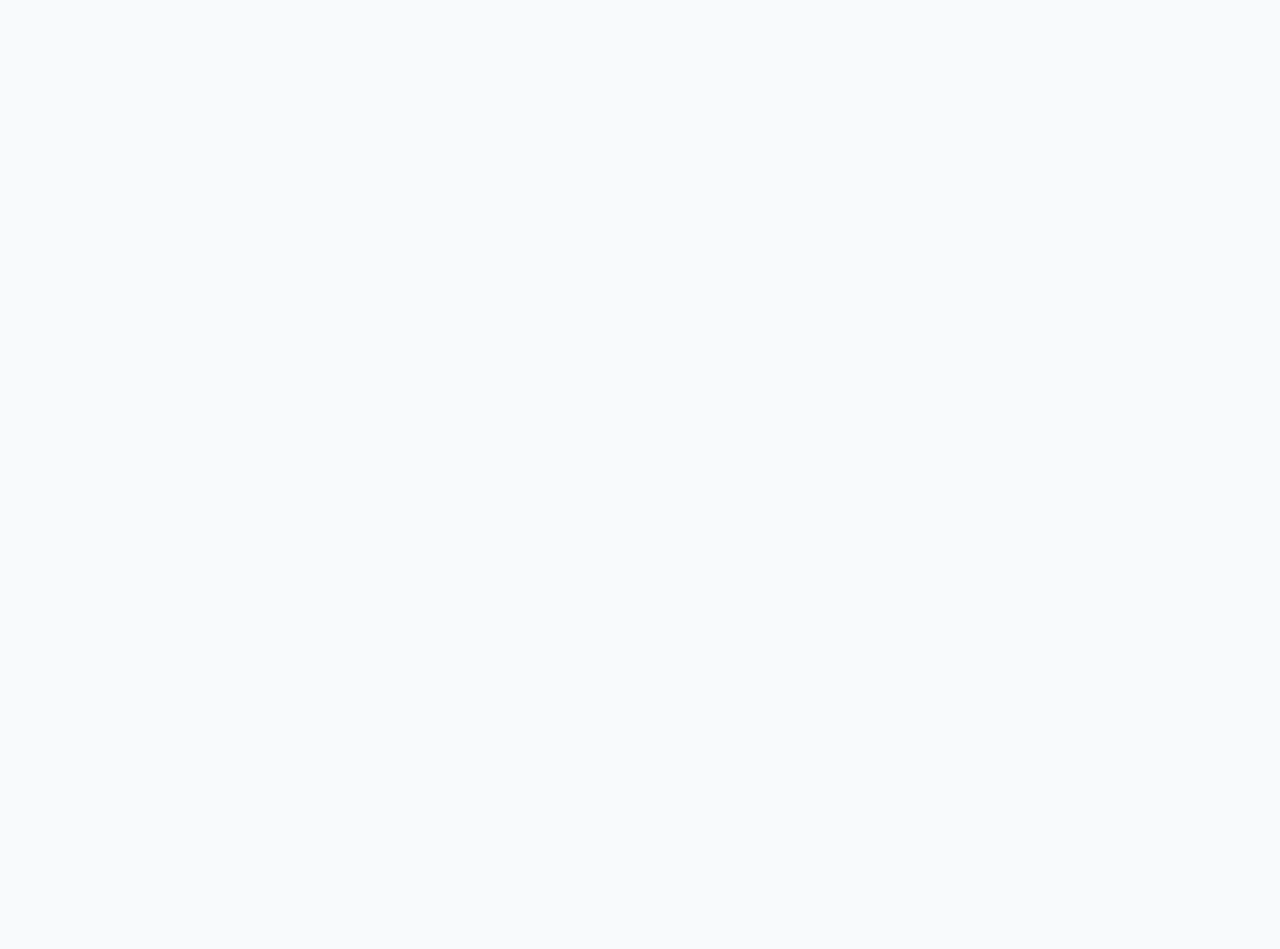
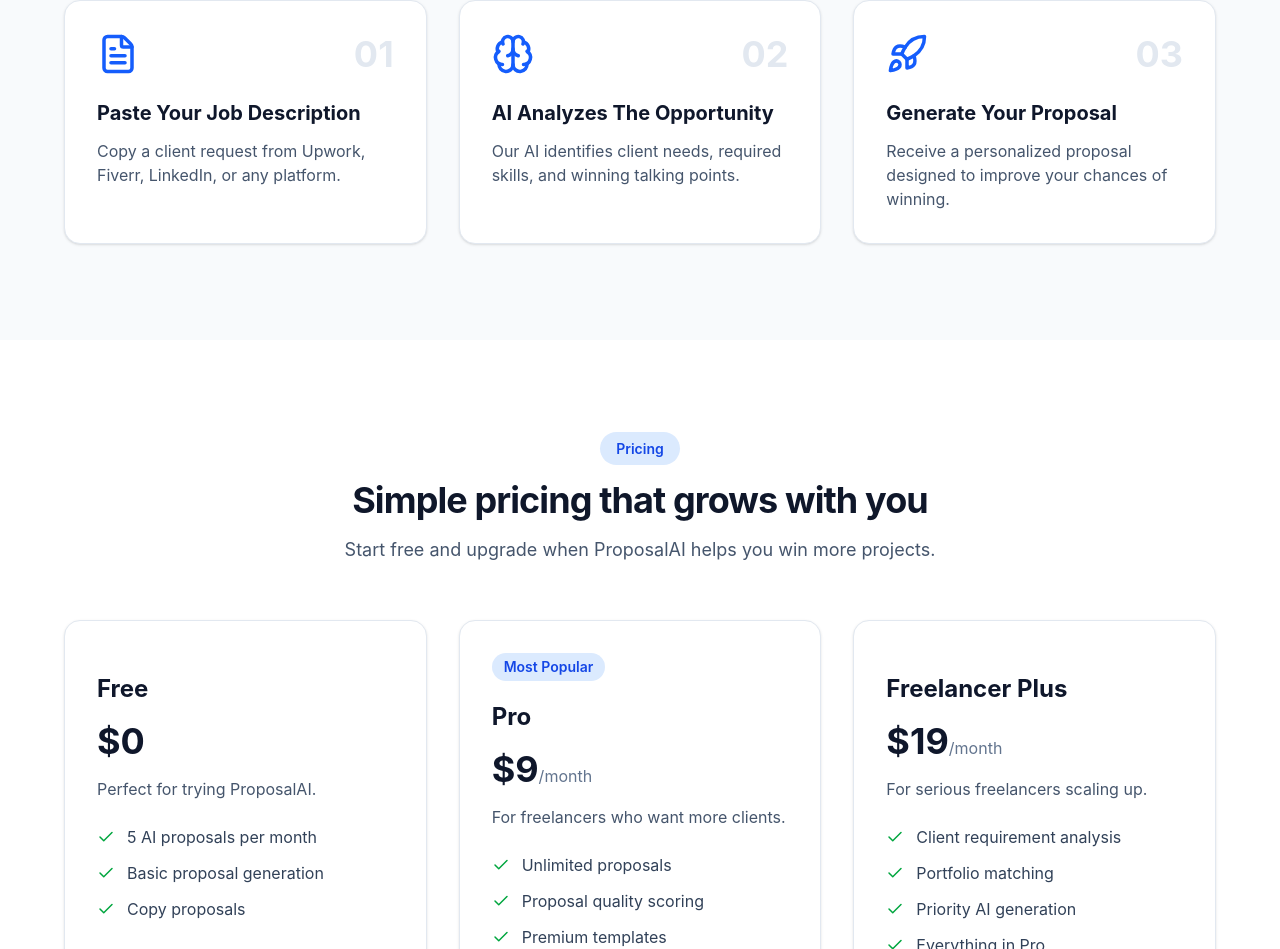
Before and after one commit to ja16acf/ai-proposal-generator, a React (Vite) app: page / in a window 1280 px wide. Shown: the part 1851-2800 px from the top of the page. Before the commit the page ends 1531 px from the top, so only its background shows below. Built offline with nearby package versions, Linux system fonts and the light colour scheme.

Commit message:
Add how it works and pricing sections

```diff
--- /dev/null
+++ b/src/components/sections/HowItWorks.tsx
@@ -0,0 +1,65 @@
+import { FileText, Brain, Rocket } from "lucide-react";
+import Card from "../ui/Card";
+import SectionTitle from "../ui/SectionTitle";
+
+const steps = [
+  {
+    icon: FileText,
+    number: "01",
+    title: "Paste Your Job Description",
+    description:
+      "Copy a client request from Upwork, Fiverr, LinkedIn, or any platform.",
+  },
+  {
+    icon: Brain,
+    number: "02",
+    title: "AI Analyzes The Opportunity",
+    description:
+      "Our AI identifies client needs, required skills, and winning talking points.",
+  },
+  {
+    icon: Rocket,
+    number: "03",
+    title: "Generate Your Proposal",
+    description:
+      "Receive a personalized proposal designed to improve your chances of winning.",
+  },
+];
+
+export default function HowItWorks() {
+  return (
+    <section className="bg-slate-50 px-6 py-24">
+      <SectionTitle
+        badge="How It Works"
+        title="Create winning proposals in three simple steps"
+        subtitle="From job description to professional proposal in less than a minute."
+      />
+
+      <div className="mx-auto grid max-w-6xl gap-8 md:grid-cols-3">
+        {steps.map((step) => {
+          const Icon = step.icon;
+
+          return (
+            <Card key={step.number}>
+              <div className="flex items-center justify-between">
+                <Icon size={42} className="text-blue-600" />
+
+                <span className="text-4xl font-bold text-slate-200">
+                  {step.number}
+                </span>
+              </div>
+
+              <h3 className="mt-6 text-xl font-bold text-slate-900">
+                {step.title}
+              </h3>
+
+              <p className="mt-3 text-slate-600">
+                {step.description}
+              </p>
+            </Card>
+          );
+        })}
+      </div>
+    </section>
+  );
+}
--- /dev/null
+++ b/src/components/sections/Pricing.tsx
@@ -0,0 +1,111 @@
+import { Check } from "lucide-react";
+
+import Card from "../ui/Card";
+import SectionTitle from "../ui/SectionTitle";
+import Button from "../ui/Button";
+
+const plans = [
+  {
+    name: "Free",
+    price: "$0",
+    description: "Perfect for trying ProposalAI.",
+    features: [
+      "5 AI proposals per month",
+      "Basic proposal generation",
+      "Copy proposals",
+    ],
+    popular: false,
+  },
+  {
+    name: "Pro",
+    price: "$9",
+    description: "For freelancers who want more clients.",
+    features: [
+      "Unlimited proposals",
+      "Proposal quality scoring",
+      "Premium templates",
+      "Advanced AI suggestions",
+    ],
+    popular: true,
+  },
+  {
+    name: "Freelancer Plus",
+    price: "$19",
+    description: "For serious freelancers scaling up.",
+    features: [
+      "Client requirement analysis",
+      "Portfolio matching",
+      "Priority AI generation",
+      "Everything in Pro",
+    ],
+    popular: false,
+  },
+];
+
+export default function Pricing() {
+  return (
+    <section id="pricing" className="bg-white px-6 py-24">
+      <SectionTitle
+        badge="Pricing"
+        title="Simple pricing that grows with you"
+        subtitle="Start free and upgrade when ProposalAI helps you win more projects."
+      />
+
+      <div className="mx-auto grid max-w-6xl gap-8 md:grid-cols-3">
+        {plans.map((plan) => (
+          <Card key={plan.name}>
+            {plan.popular && (
+              <span className="inline-block rounded-full bg-blue-100 px-3 py-1 text-sm font-semibold text-blue-700">
+                Most Popular
+              </span>
+            )}
+
+            <h3 className="mt-5 text-2xl font-bold text-slate-900">
+              {plan.name}
+            </h3>
+
+            <div className="mt-4">
+              <span className="text-4xl font-bold text-slate-900">
+                {plan.price}
+              </span>
+
+              {plan.price !== "$0" && (
+                <span className="text-slate-500">
+                  /month
+                </span>
+              )}
+            </div>
+
+            <p className="mt-4 text-slate-600">
+              {plan.description}
+            </p>
+
+            <ul className="mt-6 space-y-3">
+              {plan.features.map((feature) => (
+                <li
+                  key={feature}
+                  className="flex items-center gap-3 text-slate-700"
+                >
+                  <Check
+                    size={18}
+                    className="text-green-600"
+                  />
+
+                  {feature}
+                </li>
+              ))}
+            </ul>
+
+            <div className="mt-8">
+              <Button
+                variant={plan.popular ? "primary" : "secondary"}
+              >
+                Get Started
+              </Button>
+            </div>
+          </Card>
+        ))}
+      </div>
+    </section>
+  );
+}
--- a/src/components/ui/Button.tsx
+++ b/src/components/ui/Button.tsx
@@ -1,5 +1,7 @@
+import type { ReactNode } from "react";
+
 type ButtonProps = {
-  children: React.ReactNode;
+  children: ReactNode;
   variant?: "primary" | "secondary";
 };
 
--- a/src/pages/Home.tsx
+++ b/src/pages/Home.tsx
@@ -1,16 +1,19 @@
 import Navbar from "../components/layout/Navbar";
 import Hero from "../components/sections/Hero";
 import Features from "../components/sections/Features";
-
+import HowItWorks from "../components/sections/HowItWorks";
+import Pricing from "../components/sections/Pricing";
 
 export default function Home() {
   return (
     <>
       <Navbar />
 
-      <main className="bg-gray-50">
+      <main>
         <Hero />
         <Features />
+        <HowItWorks />
+        <Pricing />
       </main>
     </>
   );
```
